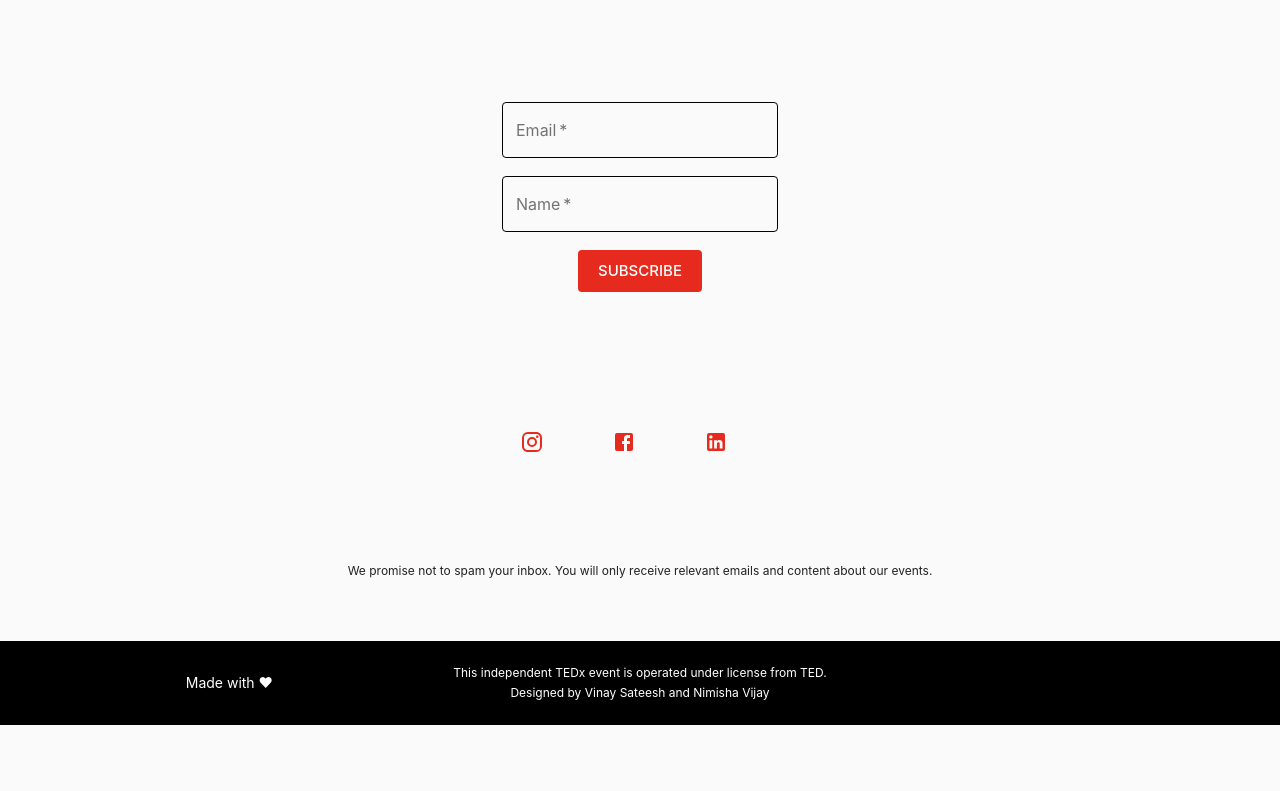
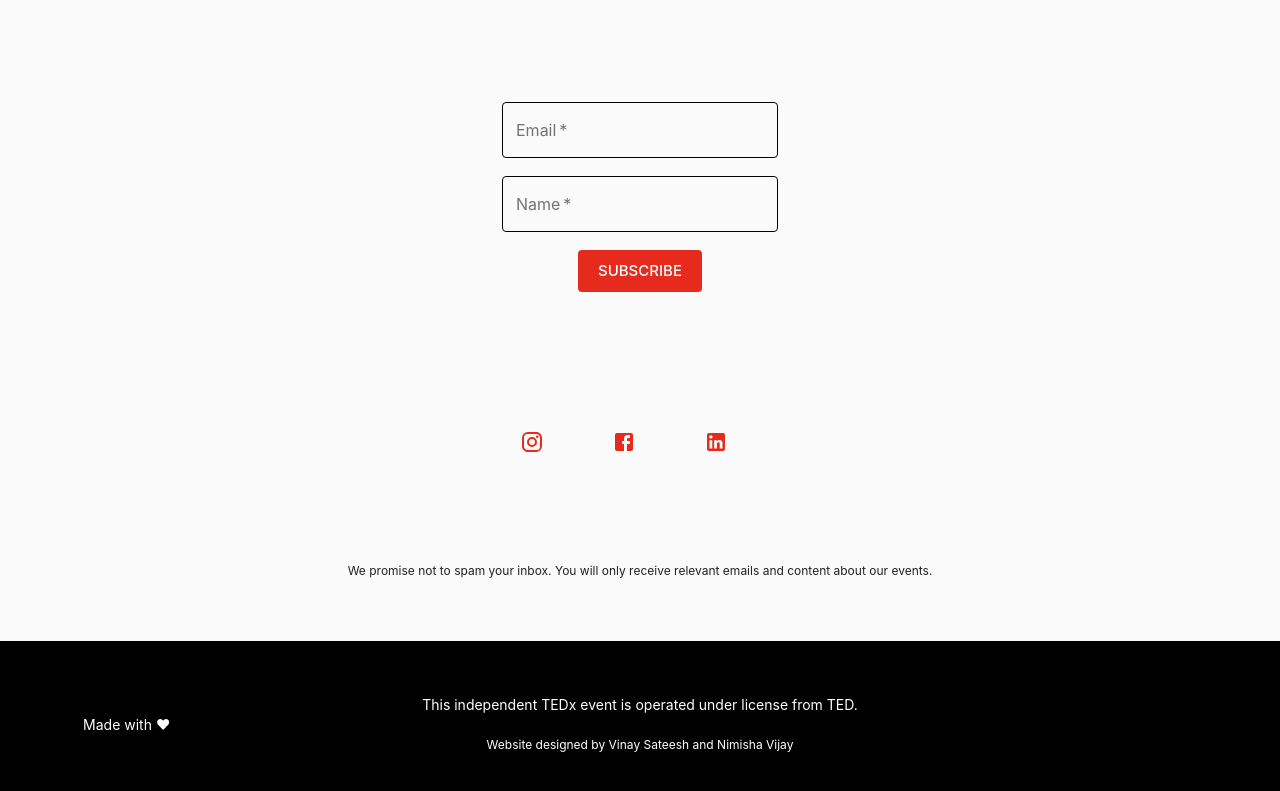
Before and after one commit to clearly-outsane/TEDx_PESU, a React (Create React App) app: page / in a window 1280 px wide. Shown: the part 2559-3350 px from the top of the page. Before the commit the page ends 3284 px from the top, so only its background shows below. Built offline with nearby package versions, Linux system fonts and the light colour scheme.

Commit message:
Minor tweaks

```diff
--- a/src/components/Footer.js
+++ b/src/components/Footer.js
@@ -12,9 +12,9 @@ const Footer = () => {
           container
           justify="flex-start"
           alignItems="center"
-          style={{ height: stylingConstants.NAVBAR_HEIGHT }}
+          style={{ height: stylingConstants.NAVBAR_HEIGHT * 2 }}
         >
-          <Grid item xs={12} sm={4}>
+          <Grid item xs={12} sm={2}>
             <Typography
               variant="body2"
               style={{ color: "white" }}
@@ -23,9 +23,16 @@ const Footer = () => {
               Made with ❤
             </Typography>
           </Grid>
-          <Grid item xs={12} sm={4} container justify="center">
+          <Grid
+            item
+            xs={12}
+            sm={8}
+            container
+            justify="center"
+            direction="column"
+          >
             <Typography
-              variant="caption"
+              variant="body2"
               style={{ color: "white" }}
               align="center"
             >
@@ -37,9 +44,10 @@ const Footer = () => {
               style={{ color: "white" }}
               align="center"
             >
-              Designed by Vinay Sateesh and Nimisha Vijay
+              Website designed by Vinay Sateesh and Nimisha Vijay
             </Typography>
           </Grid>
+          <Grid item xs={12} sm={2}></Grid>
         </Grid>
       </Container>
     </div>
```
